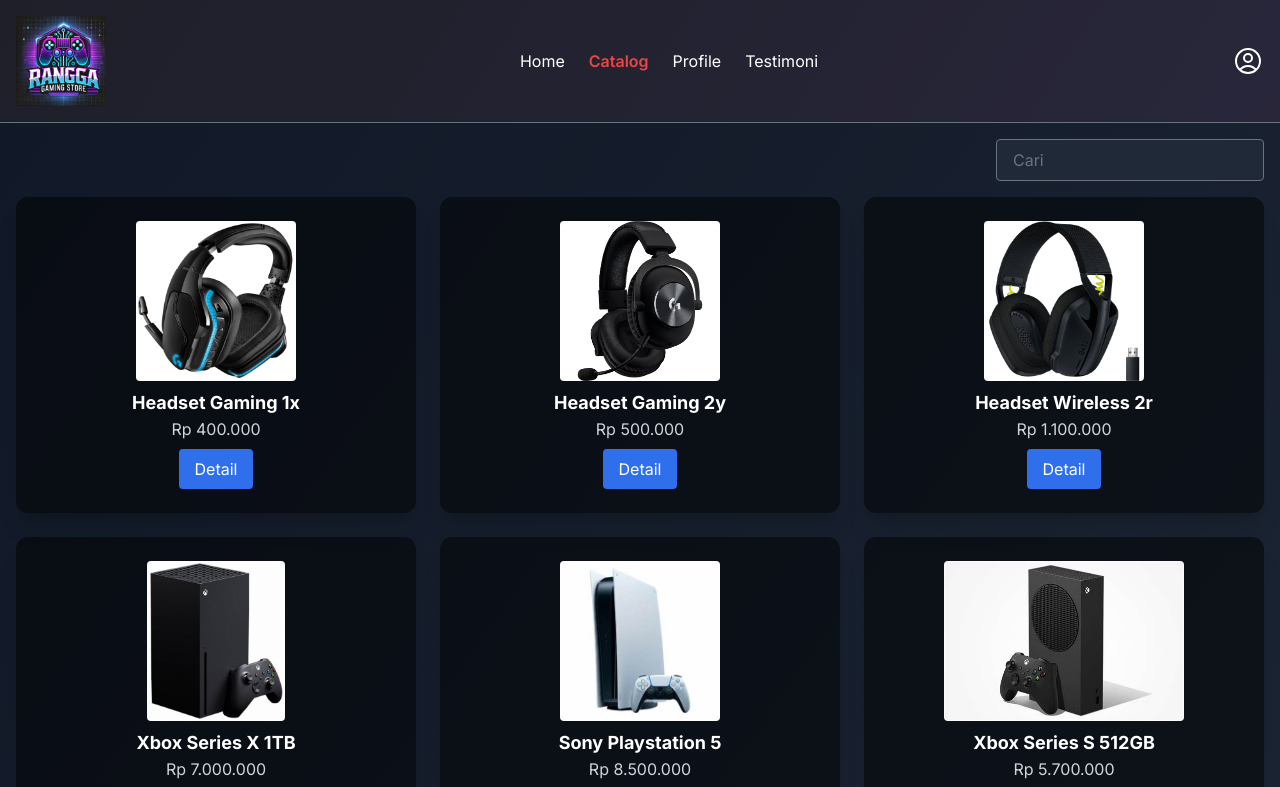
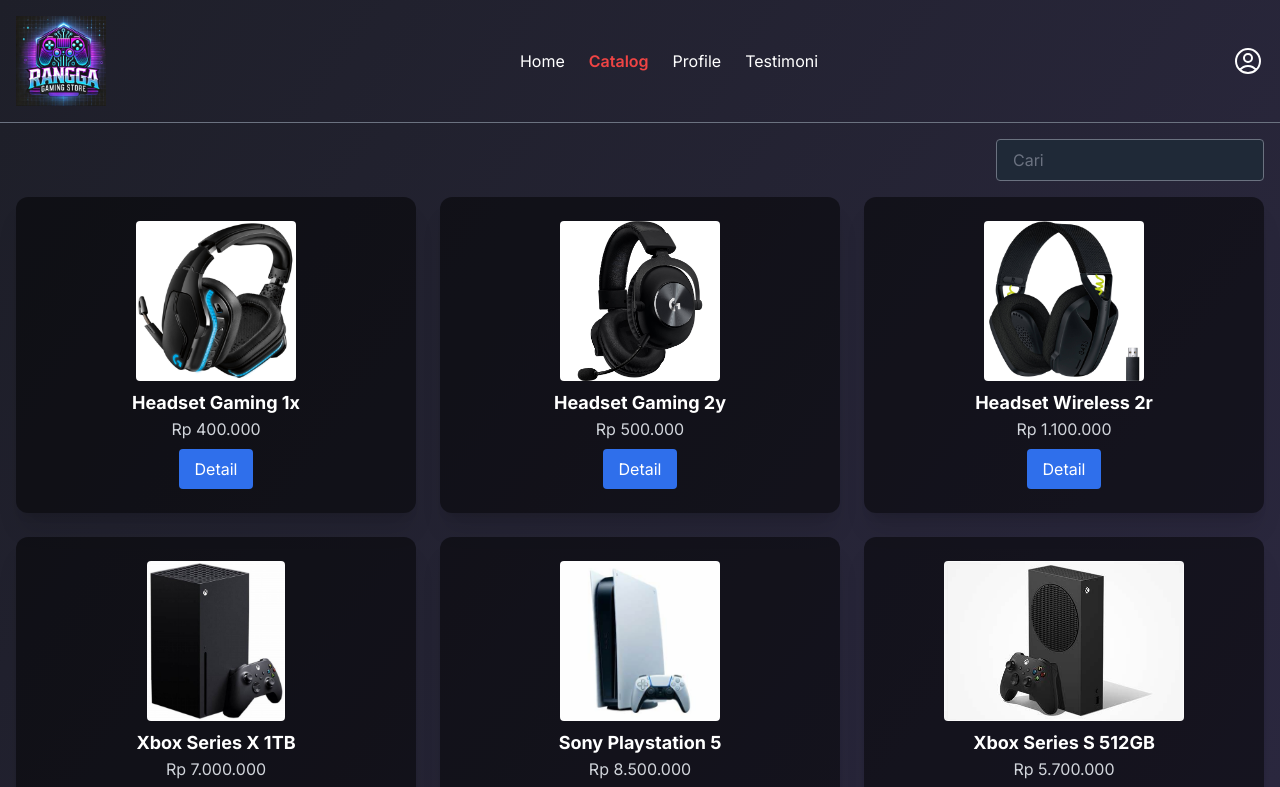
Before and after one commit to tampanberani777/nextjs-dashboard, a Next.js app: page /catalog in a window 1280 px wide. Shown: the top 787 px of the page. Built offline with nearby package versions, Linux system fonts and the light colour scheme; a web font is replaced by a local one.

Commit message:
update.tsx

```diff
--- a/app/catalog/page.tsx
+++ b/app/catalog/page.tsx
@@ -33,7 +33,7 @@
   };
 
   return (
-    <div className="p-4 min-h-screen bg-gradient-to-br from-gray-900 to-gray-800 text-white">
+    <div className="p-4 min-h-screen bg-gradient-to-br from-[#1e1f29] to-[#312c49] text-white"> {/* Updated background gradient */}
       <div className="flex justify-end mb-4">
         <input
           type="text"
```
